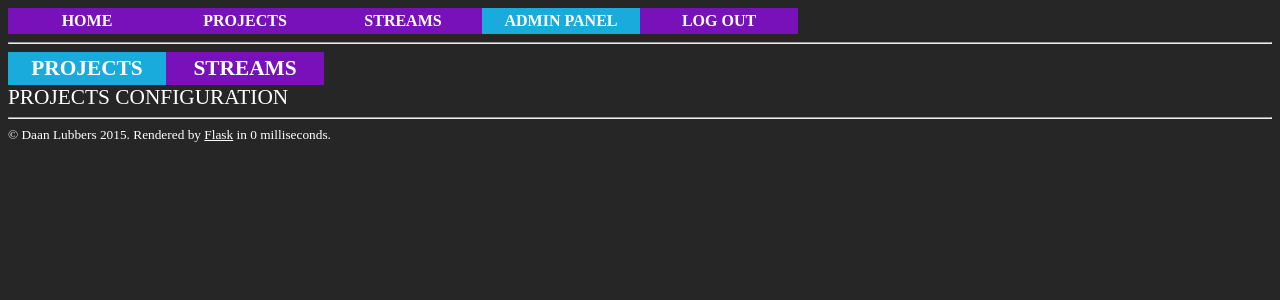
After one commit to Daan4/website, a Flask app: page /projects/adminpanel in a window 1280 px wide. The commit adds this page. Shown: the top 300 px of the page. Run offline with Flask 2, Linux system fonts and the light colour scheme; a user stored in the database is signed in; parts of the project's set-up code (start-up, migrations or seed data) failed here and were passed over.

Commit message:
Implemented ability to create admin panels for each module

```diff
--- a/app/mod_adminpanel/templates/adminpanel.html
+++ b/app/mod_adminpanel/templates/adminpanel.html
@@ -5,9 +5,10 @@
     {% for item in nav.bars['adminpanel'] %}
         {% if item.is_active() %}
             <li class="menu_item">
-                <a class="menu_item" href="{{ item.href }}">{{ item.caption }}</a>
+                <a {% if item.id == current_adminpanel %} class="active_menu_item" {% else %} class="menu_item" {% endif %} href="{{ item.href }}">{{ item.caption }}</a>
             </li>
         {% endif %}
     {% endfor %}
 </ul>
+{% block configuration %}{% endblock %}
 {% endblock %}
--- /dev/null
+++ b/app/mod_projects/templates/projects_config.html
@@ -0,0 +1,5 @@
+{% extends "adminpanel.html" %}
+{% set current_adminpanel = "projects" %}
+{% block configuration %}
+PROJECTS CONFIGURATION
+{% endblock %}
--- a/app/mod_projects/views.py
+++ b/app/mod_projects/views.py
@@ -1,4 +1,6 @@
-from flask import Blueprint, request, render_template, flash, g, session, redirect, url_for
+from flask import Blueprint, request, render_template, flash, g,\
+    session, redirect, url_for
+from flask_login import login_required
 from app import db
 from app.mod_projects.models import Project
 
@@ -8,3 +10,9 @@ mod_projects = Blueprint('projects', __name__, url_prefix='/projects', template_
 @mod_projects.route('/', methods=['GET'])
 def index():
     return render_template('projects.html', title="Projects")
+
+
+@mod_projects.route('/adminpanel')
+@login_required
+def adminpanel():
+    return render_template("projects_config.html")
--- /dev/null
+++ b/app/mod_streams/templates/streams_config.html
@@ -0,0 +1,5 @@
+{% extends "adminpanel.html" %}
+{% set current_adminpanel = "streams" %}
+{% block configuration %}
+STREAM CONFIGURATION
+{% endblock %}
--- a/app/navigation.py
+++ b/app/navigation.py
@@ -57,6 +57,6 @@ def init_navigation(nav):
     ]))
 
     nav.add_bar(Bar('adminpanel', [
-        Item('/adminpanel/projects', 'adminpanel/projects', 'Projects'),
-        Item('/adminpanel/streams', 'adminpanel/streams', 'Streams')
+        Item('/adminpanel/projects', 'projects', 'Projects'),
+        Item('/adminpanel/streams', 'streams', 'Streams')
     ]))
--- a/app/views.py
+++ b/app/views.py
@@ -11,7 +11,7 @@ from .models import *
 
 @app.route('/')
 def index():
-    return render_template('index.html', title="Home")
+    return render_template('index.html', )
 
 
 @app.route('/login', methods=['GET', 'POST'])
```
Also changed, not shown: app/mod_adminpanel/views.py (+10 -2 lines), app/mod_streams/views.py (+7 -0 lines), app/templates/configuration.html (deleted, +0 -14 lines).
